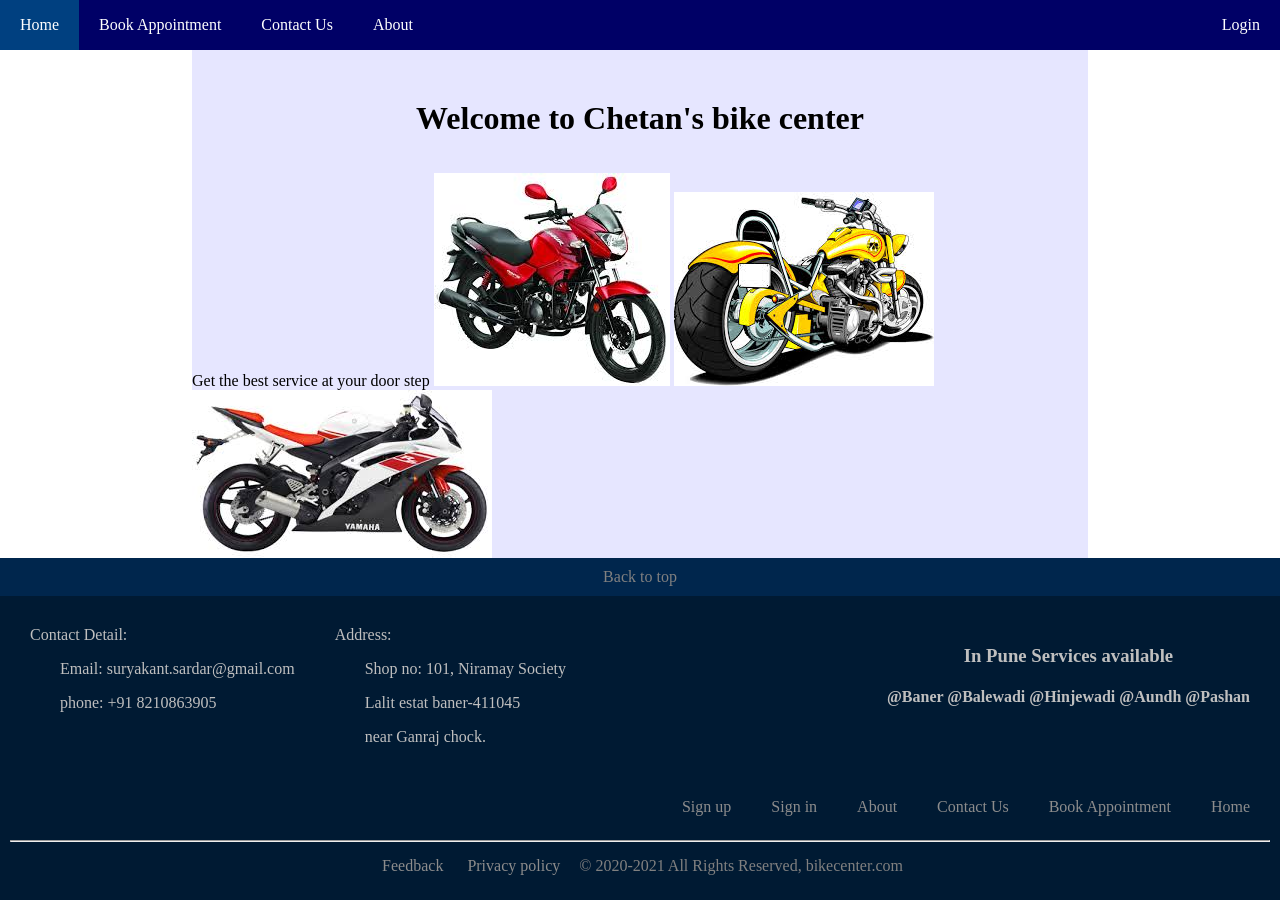
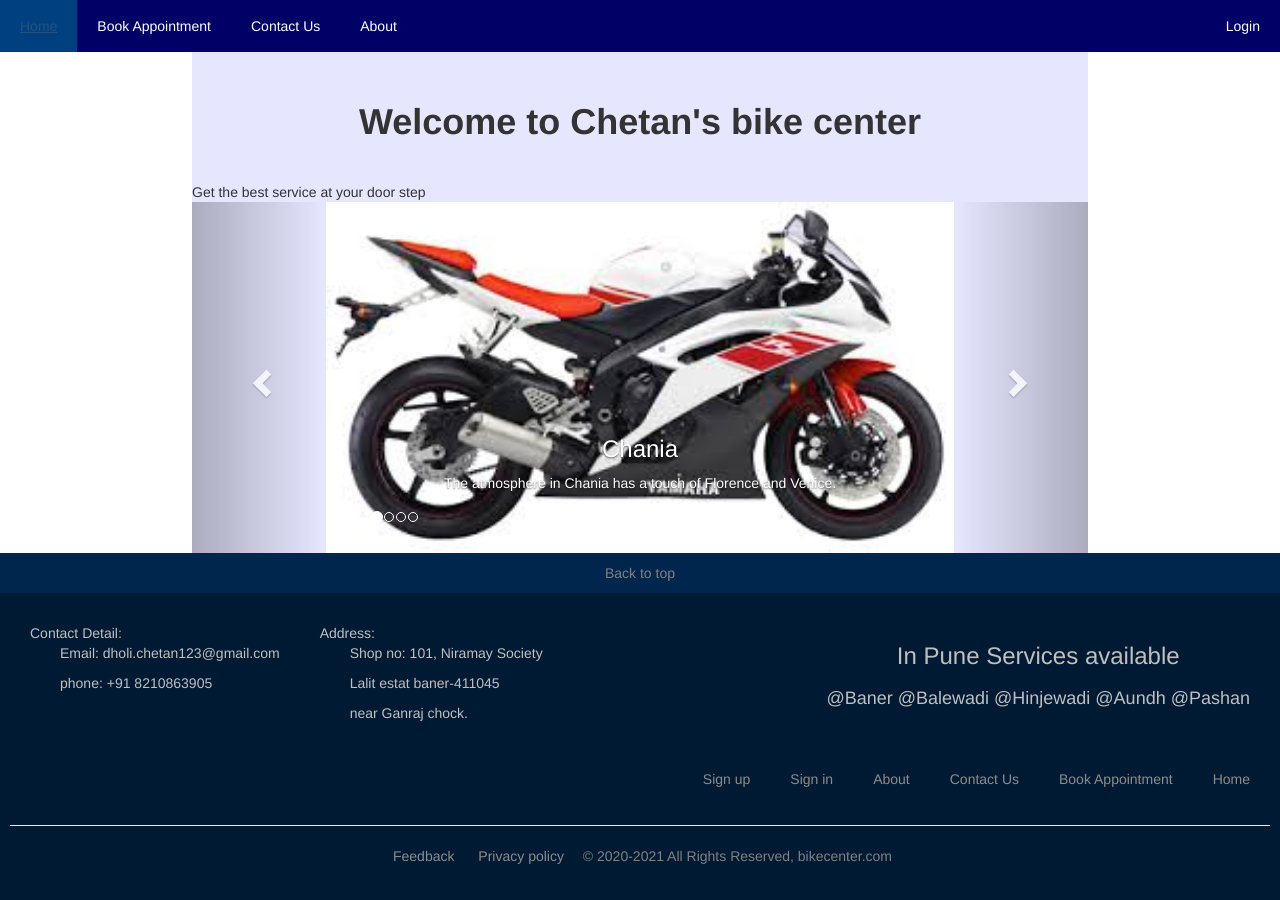
Before and after one commit to sskant786/onlineBikeService, a PHP site: page / in a window 1280 px wide. After the commit the page ends 864 px from the top, so only its background shows below. Run offline with PHP 8.4, Linux system fonts and the light colour scheme; data that the repository does not hold is empty.

Commit message:
Modified home page

```diff
--- a/db_connection/connection.php
+++ b/db_connection/connection.php
@@ -10,7 +10,7 @@
 		//echo "Connection to database is ok";
 	}else {
 		echo "Some error while connecting database.";
-		//die("error is: ".mysqli_connect_error());
+		die("error is: ".mysqli_connect_error());
 	}
 
 ?>
--- a/footer.html
+++ b/footer.html
@@ -14,8 +14,8 @@
 		  <li>
 		    <div class="footer-contact">
 		      Contact Detail:<br>
-		      <p>Email: suryakant.sardar@gmail.com</p>
-		      <p>phone: +91 8210863905</p>
+		      <p>Email: dholi.chetan123@gmail.com</p>
+		      <p>phone: +91 8210863905 </p>
 		    </div>
 		  </li>
 		  <li>
--- a/index.php
+++ b/index.php
@@ -1,21 +1,116 @@
 <?php
-include("menu_bar.html");
+include("menu_bar.php");
 include("db_connection/connection.php");
+error_reporting(0);
 ?>
 <html>
 <head>
+  <meta name="viewport" content="width=device-width, initial-scale=1">
+  <link rel="stylesheet" href="https://maxcdn.bootstrapcdn.com/bootstrap/3.4.1/css/bootstrap.min.css">
+  <script src="https://ajax.googleapis.com/ajax/libs/jquery/3.4.1/jquery.min.js"></script>
+  <script src="https://maxcdn.bootstrapcdn.com/bootstrap/3.4.1/js/bootstrap.min.js"></script>
+<style>
+.carousel-inner > .item > img,
+  .carousel-inner > .item > a > img {
+    width: 70%;
+    margin: auto;
+  }
+</style>
+<script>
+// js code for image carousel
+$(document).ready(function(){
+  // Activate Carousel
+  $("#myCarousel").carousel();
 
+  // Enable Carousel Indicators
+  $(".item1").click(function(){
+    $("#myCarousel").carousel(0);
+  });
+  $(".item2").click(function(){
+    $("#myCarousel").carousel(1);
+  });
+  $(".item3").click(function(){
+    $("#myCarousel").carousel(2);
+  });
+  $(".item4").click(function(){
+    $("#myCarousel").carousel(3);
+  });
+
+  // Enable Carousel Controls
+  $(".left").click(function(){
+    $("#myCarousel").carousel("prev");
+  });
+  $(".right").click(function(){
+    $("#myCarousel").carousel("next");
+  });
+});
+</script>
 </head>
 <body>
-	<!-- write body content -->
+
+	<!-- body starts from here -->
 	<div class="center-content">
 		<h1>Welcome to Chetan's bike center</h1><br><br>
 		<span>Get the best service at your door step</span>
-		<img src="bike_images/plsr1.jpg">
-		<img src="bike_images/bike2.jpg">
-		<img src="bike_images/bike3.jpg">
+
+		<!-- Image animation -->
+		<!--<div class="container">-->
+		<div id="myCarousel" class="carousel slide">
+			<!-- Indicators -->
+			<ol class="carousel-indicators">
+			  <li class="item1 active"></li>
+			  <li class="item2"></li>
+			  <li class="item3"></li>
+			  <li class="item4"></li>
+			</ol>
+
+			<!-- Wrapper for slides -->
+			<div class="carousel-inner" role="listbox">
+			  <div class="item active">
+			  	<img src="bike_images/bike3.jpg" alt="Chania" width="400" height="345">
+			  	<div class="carousel-caption">
+			  	  <h3>Chania</h3>
+			  	  <p>The atmosphere in Chania has a touch of Florence and Venice.</p>
+			    </div>
+			  </div>
+
+			  <div class="item">
+			  	<img src="bike_images/plsr1.jpg" alt="Chania" width="400" height="345">
+			  	<div class="carousel-caption">
+			  	  <h3>Chania</h3>
+			  	  <p>The atmosphere in Chania has a touch of Florence and Venice.</p>
+			  	</div>
+			  </div>
+
+			  <div class="item">
+			  	<img src="bike_images/bike2.jpg" alt="Flower" width="400" height="345">
+			  	<div class="carousel-caption">
+			  	  <h3>Flowers</h3>
+			  	  <p>Beautiful flowers in Kolymbari, Crete.</p>
+			  	</div>
+			  </div>
+
+			  <div class="item">
+			  	<img src="bike_images/bike3.jpg" alt="Flower" width="400" height="345">
+			  	<div class="carousel-caption">
+			  	  <h3>Flowers</h3>
+			  	  <p>Beautiful flowers in Kolymbari, Crete.</p>
+			  	</div>
+			  </div>
+			</div>
+
+			<!-- Left and right controls -->
+			<a class="left carousel-control" href="#myCarousel" role="button">
+			<span class="glyphicon glyphicon-chevron-left" aria-hidden="true"></span>
+			<span class="sr-only">Previous</span>
+			</a>
+			<a class="right carousel-control" href="#myCarousel" role="button">
+			<span class="glyphicon glyphicon-chevron-right" aria-hidden="true"></span>
+			<span class="sr-only">Next</span>
+			</a>
+		</div>
+		<!--</div>-->
 	</div>
-
 
 	<!-- including footer -->
 	<?php include("footer.html"); ?>
--- a/menu_bar.php
+++ b/menu_bar.php
@@ -1,5 +1,6 @@
 <?php
 include("db_connection/connection.php");
+error_reporting(0);
 ?>
 <head>
    <title>Chetan's bike center</title>
@@ -12,16 +13,34 @@ function topFunction() {
   document.body.scrollTop = 0; // For Safari
   document.documentElement.scrollTop = 0; // For Chrome, Firefox, IE and Opera
 }
+//function to open new window
+function openNewWindow() {
+	var w = 500;
+	var h = 500;
+	var dualScreenLeft = window.screenLeft != undefined ? window.screenLeft : window.screenX;
+    var dualScreenTop = window.screenTop != undefined ? window.screenTop : window.screenY;
+
+    var width = window.innerWidth ? window.innerWidth : document.documentElement.clientWidth ? document.documentElement.clientWidth : screen.width;
+    var height = window.innerHeight ? window.innerHeight : document.documentElement.clientHeight ? document.documentElement.clientHeight : screen.height;
+
+    var systemZoom = width / window.screen.availWidth;
+	var left = (width - w) / 2 / systemZoom + dualScreenLeft;
+	var top = (height - h) / 2 / systemZoom + dualScreenTop;
+
+	var diamention = 'width=' + w / systemZoom +', height=' + h / systemZoom + ', top=' + top + ', left=' + left;
+	window.open("order.php", "Book an order", diamention);
+}
 </script>
 </head>
 <body>
 	<!-- header starts -->
 	<ul class="top-menu">
 		<li><a class="active" href="#home">Home</a></li>
-		<li><a href="#appointment">Book Appointment</a></li>
+		<li><a href="#" onclick="openNewWindow()">Book Appointment</a></li>
 		<li><a href="#contact">Contact Us</a></li>
 		<li><a href="#about">About</a></li>
-		<li style="float:right"><a href="#login" onclick="document.getElementById('modal-wrapper').style.display='block'">Login</a></li>
+		<li style="float:right"><a href="#login" id="login_lnk" onclick="document.getElementById('modal-wrapper').style.display='block'">Login</a></li>
+		<li style="float:right"><a id="welcome" ></a></li>
 	</ul>
 	<!-- header ends -->
 
@@ -32,7 +51,7 @@ function topFunction() {
 		  <span onclick="document.getElementById('modal-wrapper').style.display='none'" class="close" title="Close PopUp">&times;</span>
 		  <img src="images/login.png" alt="Avatar" class="avatar">
 		</div>
-		<div class="container">
+		<div class="my-container">
 		  <input type="text" placeholder="Enter Username" name="uname" required>
 		  <input type="password" placeholder="Enter Password" name="psw" required>
 		  <input type="submit" name="login" value="Login" class="loginbtn">
@@ -58,7 +77,6 @@ function topFunction() {
 			if($data){
 				$row = mysqli_fetch_assoc($data);
 				$name = $row['name'];
-				echo "<br><span style='color: green'> Customer name is $name</span>";
 				$customer_id = $row['id'];
 				showWelcome($row['name']);
 			}else{
@@ -68,8 +86,13 @@ function topFunction() {
 		}else
 			echo "<span style='color: red'>All fields are mandatory.</span>";
 	}
-	function showWelcome($name) {
-
+	function showWelcome($name) { ?>
+		<script>
+		  document.getElementById('welcome').innerHTML = "Welcome "+<?php echo $name ?>;
+		  document.getElementById('login_lnk').innerHTML = "Logout";
+		</script>
+		<?php
+		echo "<br><span style='color: green'> Customer name is $name</span>";
 	}
 
 	?>
```
Also changed, not shown: order.php (added, +88 -0 lines).
